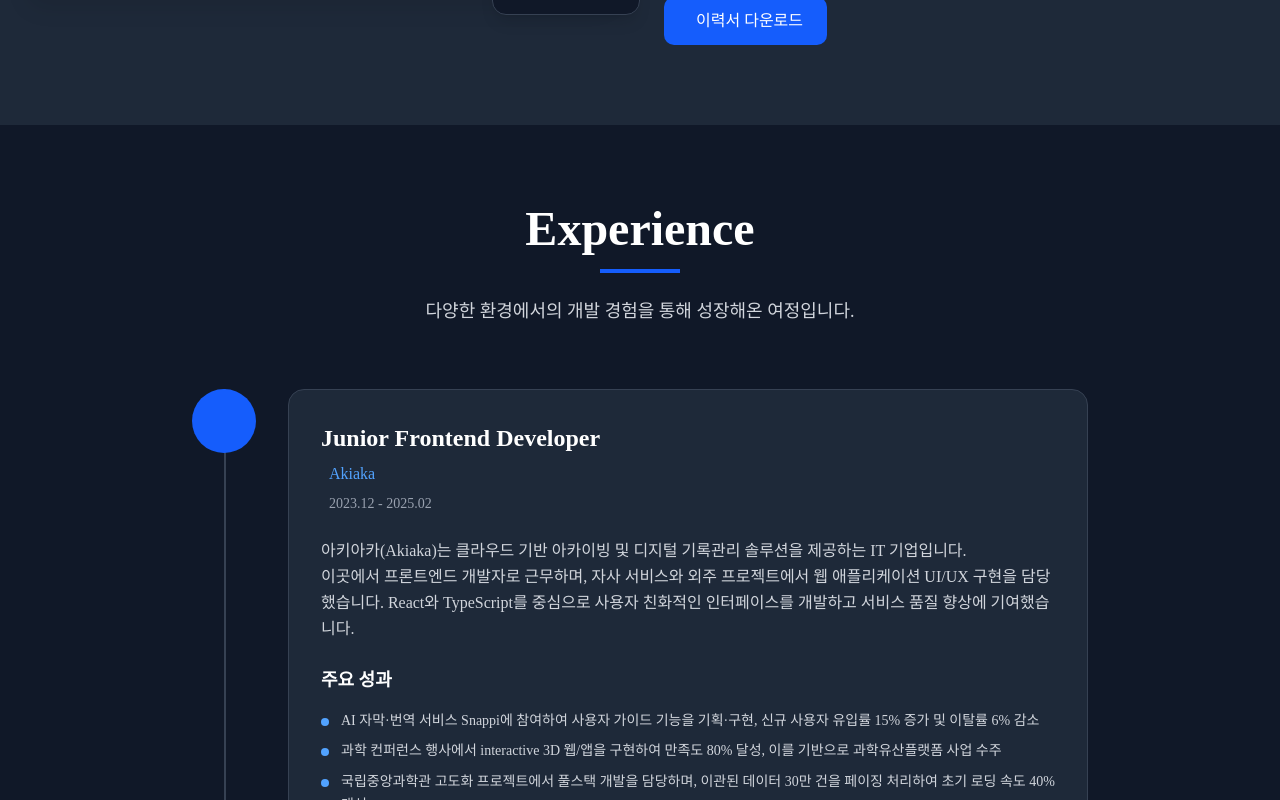
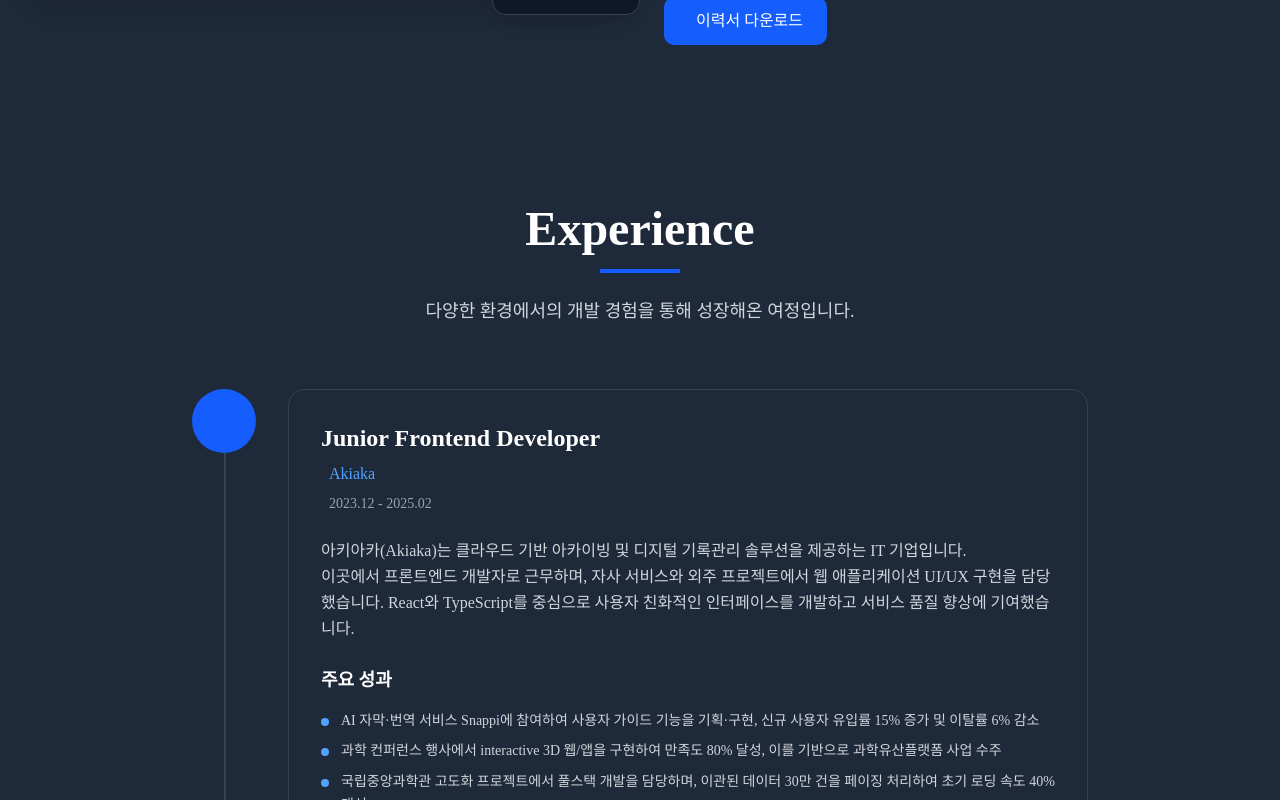
Before and after one commit to hoya-q/developer-portfolio, a Next.js app: page / in a window 1280 px wide. Shown: the part 1520-2320 px from the top of the page. Built offline with nearby package versions, Linux system fonts and the light colour scheme.

Commit message:
feat: Experience section 스크롤 애니메이션 추가

```diff
--- a/src/app/components/ExperienceSection.jsx
+++ b/src/app/components/ExperienceSection.jsx
@@ -1,6 +1,23 @@
 "use client";
 
+import { useEffect } from "react";
+import AOS from "aos";
+import "aos/dist/aos.css";
+
 export default function ExperienceSection() {
+  useEffect(() => {
+    // AOS 초기화
+    AOS.init({
+      once: true,
+      duration: 500,
+      easing: "ease-in-out",
+      offset: 100,
+      delay: 0,
+    });
+
+    // AOS 새로고침
+    AOS.refresh();
+  }, []);
   const experiences = [
     {
       company: "Akiaka",
@@ -44,12 +61,14 @@ export default function ExperienceSection() {
   ];
 
   return (
-    <section id="experience" className="py-20 bg-gray-900">
+    <section className="py-20 bg-gray-800">
       <div className="container mx-auto px-6">
         <div className="text-center mb-16">
-          <h2 className="text-4xl md:text-5xl font-bold text-white mb-4">Experience</h2>
-          <div className="w-20 h-1 bg-blue-600 mx-auto mb-6"></div>
-          <p className="text-lg text-gray-300 max-w-2xl mx-auto">
+          <h2 className="text-4xl md:text-5xl font-bold text-white mb-4" data-aos="fade-up" data-aos-delay="100">
+            Experience
+          </h2>
+          <div className="w-20 h-1 bg-blue-600 mx-auto mb-6" data-aos="fade-up" data-aos-delay="200"></div>
+          <p className="text-lg text-gray-300 max-w-2xl mx-auto" data-aos="fade-up" data-aos-delay="300">
             다양한 환경에서의 개발 경험을 통해 성장해온 여정입니다.
           </p>
         </div>
@@ -61,14 +80,27 @@ export default function ExperienceSection() {
             <div className="absolute left-8 top-0 bottom-0 w-0.5 bg-gray-700 hidden md:block"></div>
 
             {experiences.map((experience, index) => (
-              <div key={index} className="relative flex items-start mb-12 last:mb-0">
+              <div
+                key={index}
+                className="relative flex items-start mb-12 last:mb-0"
+                data-aos="fade-up"
+                data-aos-delay={800 + index * 200}
+              >
                 {/* Timeline Dot */}
-                <div className="hidden md:flex w-16 h-16 bg-blue-600 rounded-full items-center justify-center relative z-10 mr-8 flex-shrink-0">
+                <div
+                  className="hidden md:flex w-16 h-16 bg-blue-600 rounded-full items-center justify-center relative z-10 mr-8 flex-shrink-0"
+                  data-aos="zoom-in"
+                  data-aos-delay={1000 + index * 200}
+                >
                   <i className="ri-briefcase-line text-white text-xl"></i>
                 </div>
 
                 {/* Experience Card */}
-                <div className="bg-gray-800 border border-gray-700 rounded-2xl p-8 w-full hover:shadow-2xl hover:border-blue-500/50 transition-all duration-300">
+                <div
+                  className="bg-gray-800 border border-gray-700 rounded-2xl p-8 w-full hover:shadow-2xl hover:border-blue-500/50 transition-all duration-300"
+                  data-aos="fade-left"
+                  data-aos-delay={1200 + index * 200}
+                >
                   <div className="flex flex-col lg:flex-row lg:items-start lg:justify-between mb-6">
                     <div className="mb-4 lg:mb-0">
                       <h3 className="text-2xl font-bold text-white mb-2">{experience.position}</h3>
@@ -88,11 +120,16 @@ export default function ExperienceSection() {
                   <p className="text-gray-300 leading-relaxed mb-6 whitespace-break-spaces">{experience.description}</p>
 
                   {/* Achievements */}
-                  <div className="mb-6">
+                  <div className="mb-6" data-aos="fade-up" data-aos-delay={1400 + index * 200}>
                     <h4 className="text-lg font-semibold text-white mb-4">주요 성과</h4>
                     <ul className="space-y-2">
                       {experience.achievements.map((achievement, achievementIndex) => (
-                        <li key={achievementIndex} className="flex items-start">
+                        <li
+                          key={achievementIndex}
+                          className="flex items-start"
+                          data-aos="fade-up"
+                          data-aos-delay={1600 + index * 200 + achievementIndex * 100}
+                        >
                           <div className="w-2 h-2 bg-blue-400 rounded-full mt-2 mr-3 flex-shrink-0"></div>
                           <span className="text-gray-300 text-sm leading-relaxed">{achievement}</span>
                         </li>
@@ -103,13 +140,15 @@ export default function ExperienceSection() {
                   {/* Technologies */}
 
                   {experience.technologies ? (
-                    <div>
+                    <div data-aos="fade-up" data-aos-delay={1800 + index * 200}>
                       <h4 className="text-lg font-semibold text-white mb-4">사용 기술</h4>
                       <div className="flex flex-wrap gap-2">
                         {experience.technologies.map((tech, techIndex) => (
                           <span
                             key={techIndex}
                             className="px-3 py-1 bg-blue-600/20 text-blue-300 rounded-full text-sm font-medium"
+                            data-aos="fade-up"
+                            data-aos-delay={2000 + index * 200 + techIndex * 50}
                           >
                             {tech}
                           </span>
```
